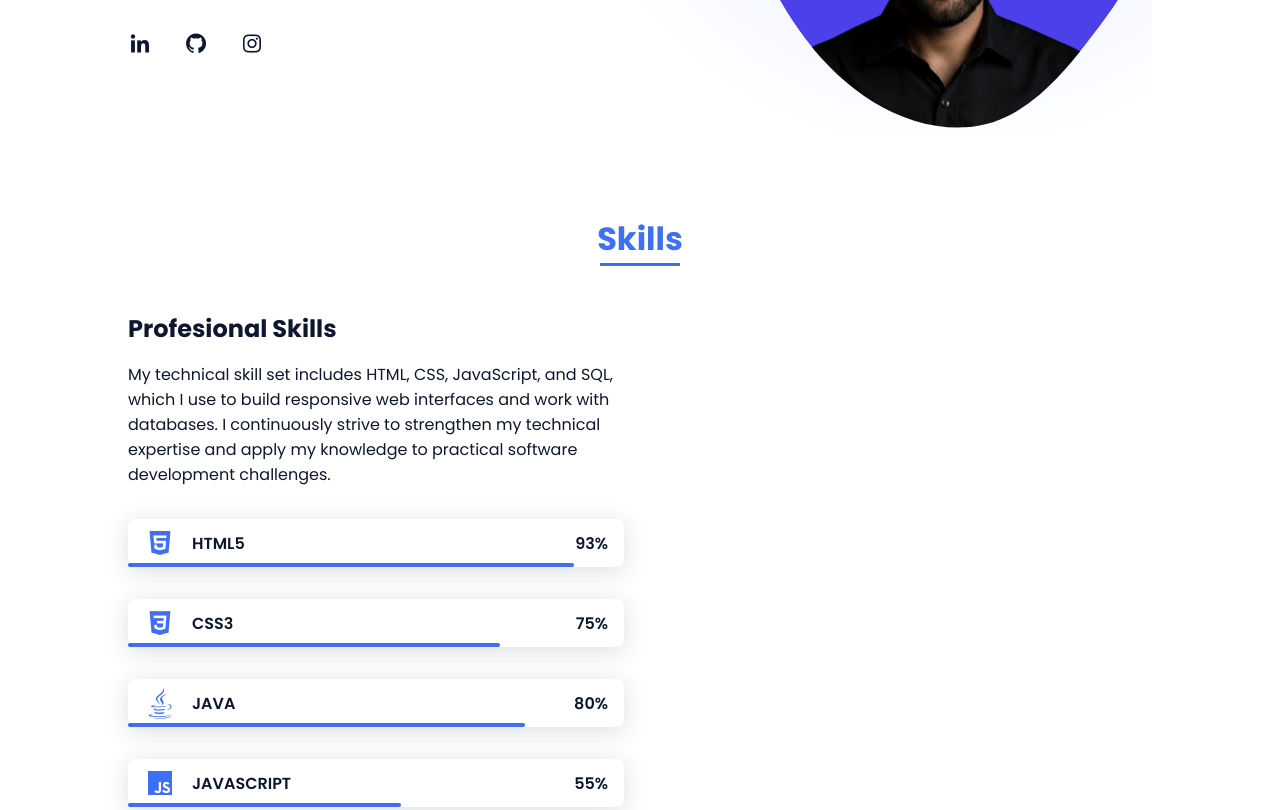
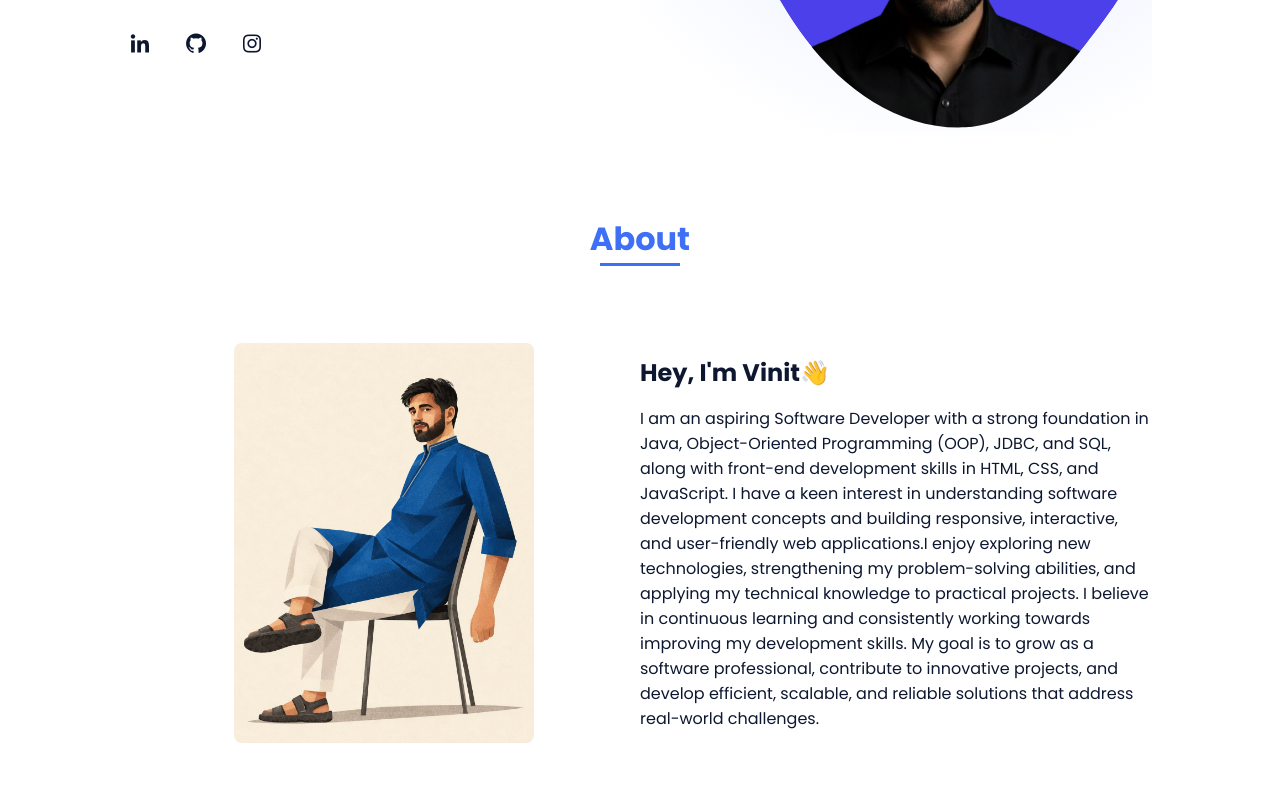
Before and after one commit to vin29eet/ModernDay-Portfolio, a plain HTML site: page index.html in a window 1280 px wide. Shown: the part 560-1370 px from the top of the page. Drawn offline with nearby package versions, Linux system fonts and the light colour scheme.

Commit message:
Add About section with personal details
Added an 'About' section with personal introduction and skills.

```diff
--- a/index.html
+++ b/index.html
@@ -75,6 +75,22 @@
                             <image class="home__blob-img" x="50" y="60" href="assets/img/perfil.png"/>
                         </g>
                     </svg>
+                </div>
+            </section>
+
+             <!--===== ABOUT =====-->
+            <section class="about section " id="about">
+                <h2 class="section-title">About</h2>
+
+                <div class="about__container bd-grid">
+                    <div class="about__img">
+                        <img src="assets/img/about.jpeg" alt="">
+                    </div>
+
+                    <div>
+                        <h2 class="about__subtitle">Hey, I'm Vinit👋</h2>
+                        <p class="about__text">I am an aspiring Software Developer with a strong foundation in Java, Object-Oriented Programming (OOP), JDBC, and SQL, along with front-end development skills in HTML, CSS, and JavaScript. I have a keen interest in understanding software development concepts and building responsive, interactive, and user-friendly web applications.I enjoy exploring new technologies, strengthening my problem-solving abilities, and applying my technical knowledge to practical projects. I believe in continuous learning and consistently working towards improving my development skills. My goal is to grow as a software professional, contribute to innovative projects, and develop efficient, scalable, and reliable solutions that address real-world challenges.</p>
+                    </div>
                 </div>
             </section>
 
```
